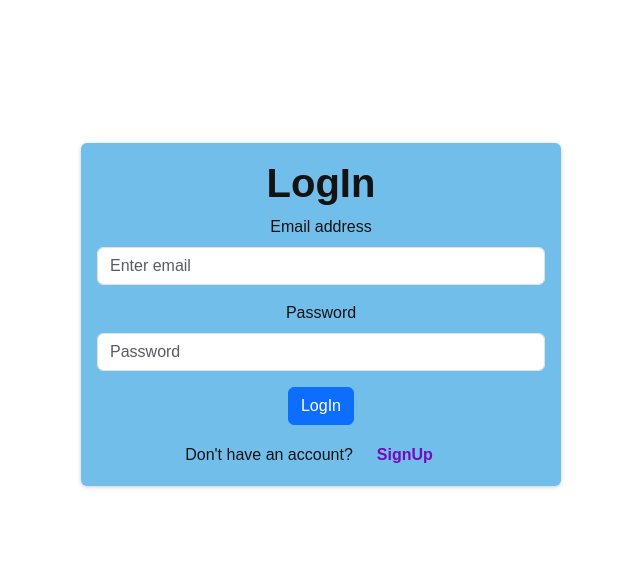
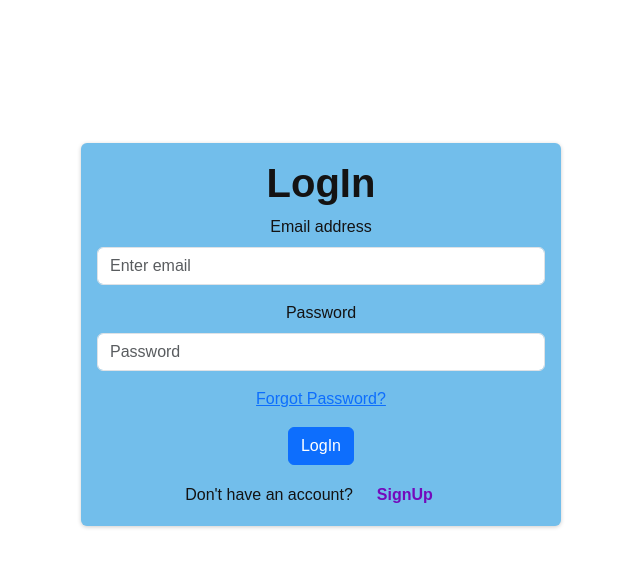
Before and after one commit to Sumit0397/ExpenseTracker_Project, a React (Create React App) app: page / in a window 1280 px wide. Shown: the top 566 px of the page, without its empty margins (319-959 px from the left). Built offline with nearby package versions, Linux system fonts and the light colour scheme.

Commit message:
forgot password

```diff
--- /dev/null
+++ b/src/components/SignUpLogin/ForgotPassForm.js
@@ -0,0 +1,54 @@
+import React, { useRef } from 'react'
+import { Button, Form } from 'react-bootstrap'
+import classes from "./SignupForm.module.css"
+
+const ForgotPassForm = (props) => {
+
+    const emailInputRef = useRef()
+
+    const submitHandler = async (e) => {
+        e.preventDefault();
+
+        const enteredEmail = emailInputRef.current.value;
+
+        try {
+            const res = await fetch("https://identitytoolkit.googleapis.com/v1/accounts:sendOobCode?key=AIzaSyBUuvbK1Lq_5vuI32WAxGNgJ_0A9eLau9s", {
+                method : "POST",
+                body : JSON.stringify({
+                    requestType	:  "PASSWORD_RESET",
+                    email : enteredEmail
+                }),
+                headers : {
+                    "Content-Type" : "application/json"
+                }
+            })
+            alert("Reset mail sent.")
+            props.onReset()
+        } catch (error) {
+            alert(error)
+        }
+    }
+
+  return (
+    <div className={classes.signup}>
+      <h1>Forgot Password</h1>
+      <Form onSubmit={submitHandler}>
+        <Form.Group className='mb-3' controlId='formBasicEmail'>
+            <Form.Control
+                type='email'
+                placeholder='Enter Email'
+                ref = {emailInputRef}
+                required/>
+        </Form.Group>
+        <Button variant='primary' type='submit' className='mx-2'>
+            Reset
+        </Button>
+        <Button variant='primary' type='submit' onClick={props.onBack}>
+            Back
+        </Button>
+      </Form>
+    </div>
+  )
+}
+
+export default ForgotPassForm
--- a/src/components/SignUpLogin/SignUpForm.js
+++ b/src/components/SignUpLogin/SignUpForm.js
@@ -1,9 +1,10 @@
 import React, { useContext, useRef, useState } from "react";
 import { Button, Form } from "react-bootstrap";
-
+import { Link } from "react-router-dom";
 import classes from "./SignupForm.module.css";
 import { useNavigate } from "react-router-dom";
 import AuthContext from "../../store/auth-context";
+import ForgotPassForm from "./ForgotPassForm";
 
 const SignupForm = (props) => {
 
@@ -19,6 +20,7 @@ const SignupForm = (props) => {
     const [isLogin, setIsLogin] = useState(true);
     const [isLoading, setIsLoading] = useState(false);
     const [varifyMail, setVarifyMail] = useState(false);
+    const [forgetVisisble , setForgetVisible] = useState(false);
 
     const switchAuthModeHandler = () => {
         setIsLogin((prevState) => !prevState);
@@ -83,7 +85,7 @@ const SignupForm = (props) => {
                         setVarifyMail(true);
                         setTimeout(() => {
                             setVarifyMail(false)
-                        }, 10000)
+                        }, 5000)
                     } else {
                         throw new Error('Sign Up failed. Try again.')
                     }
@@ -112,11 +114,17 @@ const SignupForm = (props) => {
         }
     };
 
+    const linkClickHandler = () => {
+        setForgetVisible(true);
+    }
 
+    const onBack = () => {
+        setForgetVisible(false);
+    }
 
     return (
         <>
-            <div className={classes.signup}>
+            {forgetVisisble ? <ForgotPassForm onReset={() => setForgetVisible(false)} onBack={onBack}/> : (<div className={classes.signup}>
                 <h1>{!isLogin ? "SignUp" : "LogIn"}</h1>
                 <Form ref={formRef} onSubmit={submitHandler}>
                     <Form.Group className="mb-3" controlId="formBasicEmail">
@@ -147,6 +155,9 @@ const SignupForm = (props) => {
                             required
                         />
                     </Form.Group>}
+                    {isLogin && <Form.Group className="mb-3" controlId="formBasicPassword">
+                        <Link onClick={linkClickHandler}>Forgot Password?</Link>
+                    </Form.Group>}
                     {!isLoading ? <Button variant="primary" type="submit">
                         {isLogin ? "LogIn" : "SignUp"}
                     </Button> : <Button variant="primary">Sending Request...</Button>}
@@ -162,7 +173,7 @@ const SignupForm = (props) => {
                 {isLogin && <span>Don't have an account?<button
                     className={classes.toggle}
                     onClick={switchAuthModeHandler}>SignUp</button></span>}
-            </div>
+            </div>)}
 
         </>
     );
```
